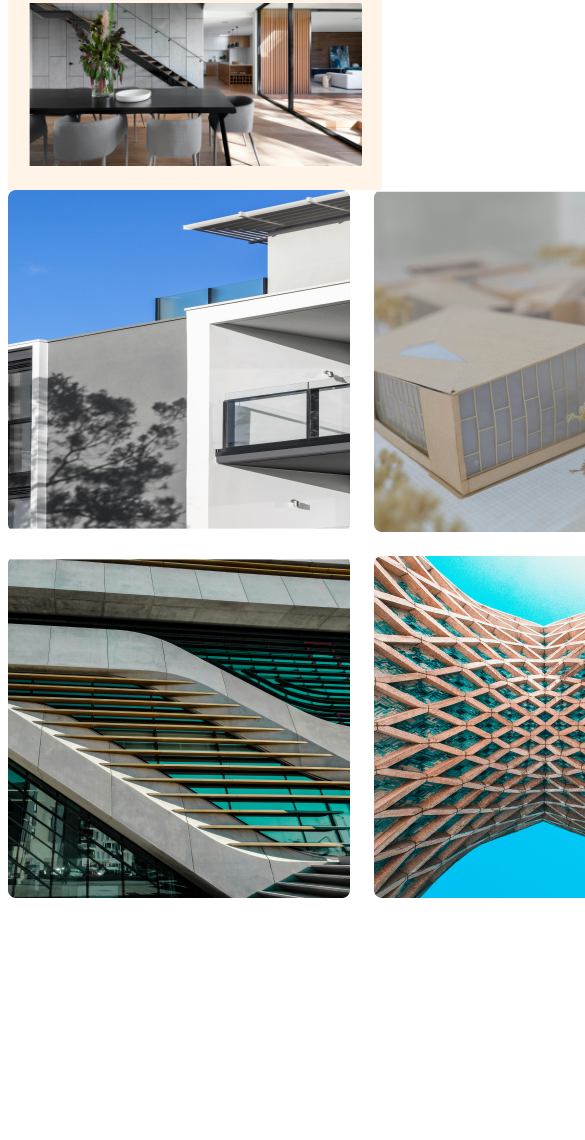
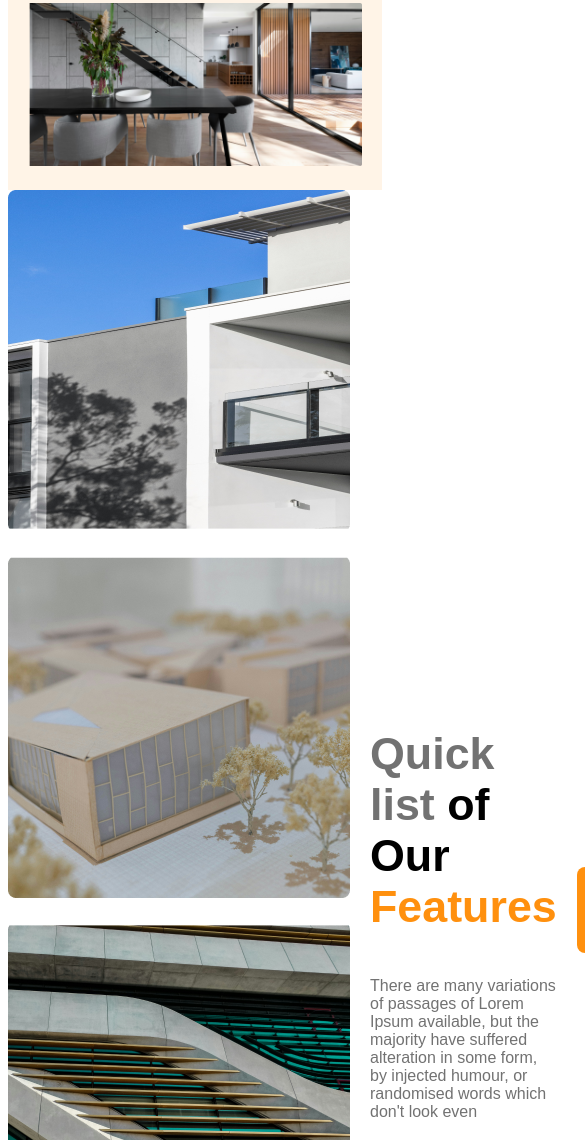
Before and after one commit to Coeditor5852/g3-architects-website, a plain HTML site: page index.html in a window 390 px wide. Shown: the part 786-1926 px from the top of the page, 585 px wide, since content can reach past the window. Before the commit the page ends 1692 px from the top, so only its background shows below. Drawn offline with Linux system fonts and the light colour scheme; a web font is replaced by a local one.

Commit message:
finished team section responsive

```diff
--- a/index.html
+++ b/index.html
@@ -21,7 +21,7 @@
         <div class="banner">
             <div class="banner-content">
                 <h1 class="banner-title">Brand New Group of Architects</h1>
-                <p class="banner-description">There are many variations of passages of Lorem Ipsum available, but the majority have suffered alteration in some form, by injected humour, or randomised words which don't look even</p>
+                <p class="text-light-gray">There are many variations of passages of Lorem Ipsum available, but the majority have suffered alteration in some form, by injected humour, or randomised words which don't look even</p>
                 <button class="btn-primary">Explore More</button>
             </div>
             <img src="images/banner.png" alt="">
@@ -38,8 +38,8 @@
                 <img src="images/team4.png" alt="">
             </div>
             <div class="teams-content">
-                <h3 class="teams-title"><span class="quick-list">Quick list</span> <span>of Our</span> <span class="text-features">Features</span></h3>
-                <p class="teams-description">There are many variations of passages of Lorem Ipsum available, but the majority have suffered alteration in some form, by injected humour, or randomised words which don't look even</p>
+                <h3 class="teams-title"><span class="text-light-gray">Quick list</span> <span>of Our</span> <span class="text-features">Features</span></h3>
+                <p class="text-light-gray">There are many variations of passages of Lorem Ipsum available, but the majority have suffered alteration in some form, by injected humour, or randomised words which don't look even</p>
             </div>
             <button class="btn-primary">Explore More</button>
         </section>
--- a/styles/architect.css
+++ b/styles/architect.css
@@ -1,8 +1,11 @@
 /* Work Sans From Bunny Fonts */
 @import url(https://fonts.bunny.net/css?family=work-sans:400,500,600,700,800);
-
+/* shared */
 *{
     font-family: 'Work Sans', sans-serif;
+}
+.text-light-gray{
+    color: #727272;
 }
 /* Header Styles */
 header{
@@ -41,9 +44,6 @@ nav li a{
     font-weight: 700;
     color: #131313;
 }
-.banner-description{
-    color: #727272;
-}
 .banner img{
     margin-top: 20px;
     width: 100%;
@@ -56,25 +56,6 @@ nav li a{
     font-size: 1.25rem;
     cursor: pointer;
     border: 0;
-}
-/* responsive media queries */
-/* mobile */
-@media screen and (max-width:576px) {
-    header{
-        padding: 20px;
-    }
-    nav{
-        flex-direction: column;
-    }
-}
-/* tablet */
-@media screen and (min-width:576px) and (max-width:960px) {
-    header{
-        padding: 50px;
-    }
-    nav{
-        flex-direction: column;
-    }
 }
 /* main styles */
 main{
@@ -98,11 +79,33 @@ main{
 .teams-title{
     font-size: 2.8rem;
 }
-.quick-list{
-    color: #727272;
-    font-weight: 500;
-}
 .text-features{
     color: #ff900e;
     font-weight: 700;
 }
+/* responsive media queries */
+/* mobile */
+@media screen and (max-width:576px) {
+    header{
+        padding: 20px;
+    }
+    nav{
+        flex-direction: column;
+    }
+    .teams-img-container{
+        grid-template-columns: 1fr;
+    }
+    .teams-content{
+        padding-left: 20px;
+        padding-right: 20px;
+    }
+}
+/* tablet */
+@media screen and (min-width:576px) and (max-width:960px) {
+    header{
+        padding: 50px;
+    }
+    nav, .teams-img-container{
+        flex-direction: column;
+    }
+}
```
